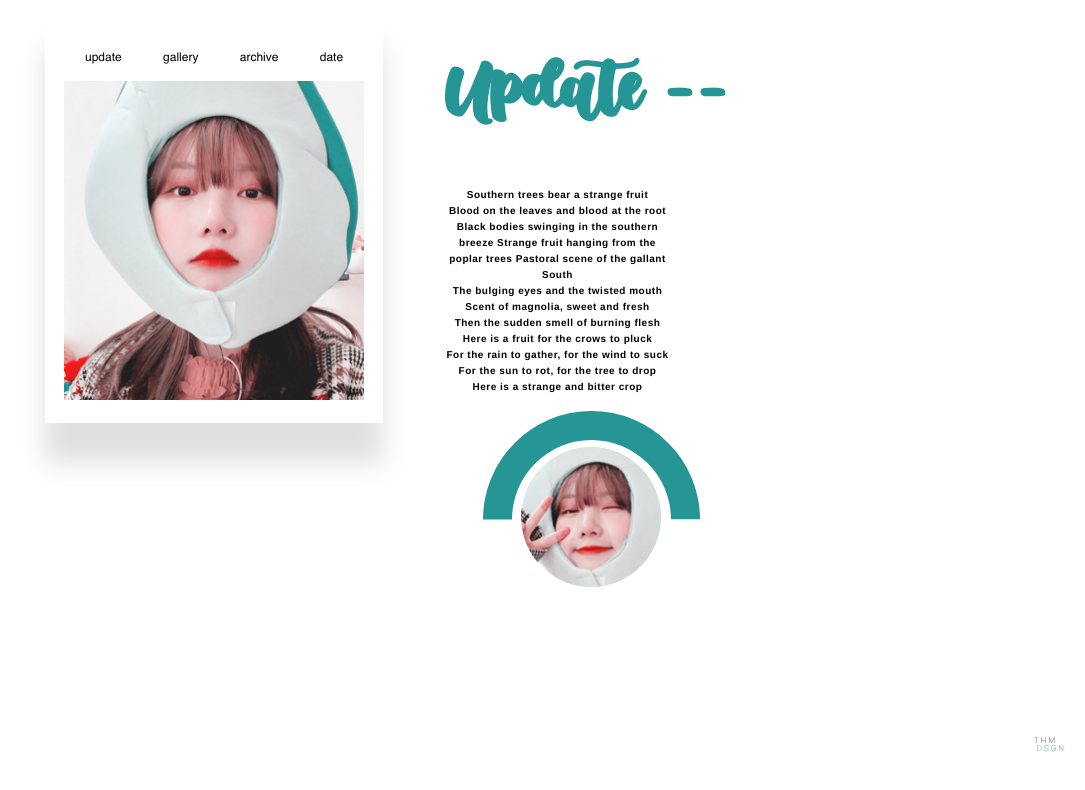
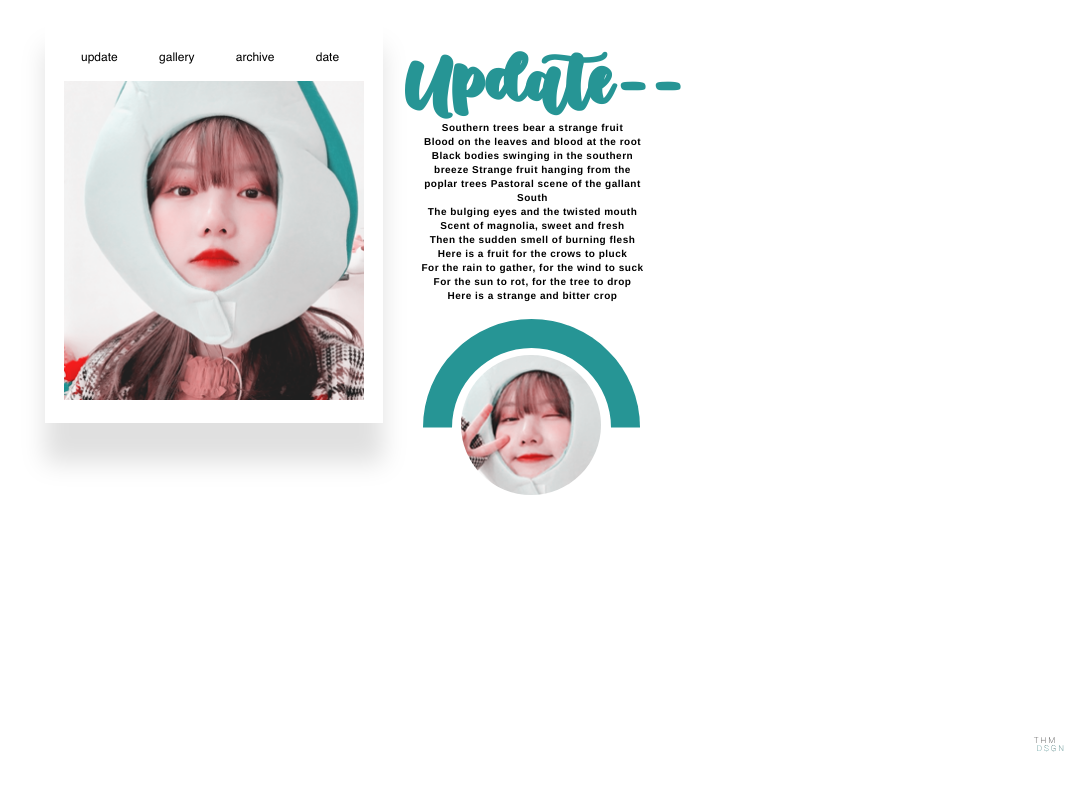
Before and after one commit to VRN4K/frontend-portfolio, a plain HTML site: page page #1: avocado/src/templates/avocado-template.html in a window 1280 px wide. Shown: the whole page, without its empty margins (195-1280 px from the left). Drawn offline with Linux system fonts and the light colour scheme.

Commit message:
[*] update text form in css

```diff
--- a/page #1: avocado/src/styles/style.css
+++ b/page #1: avocado/src/styles/style.css
@@ -28,7 +28,7 @@
      left: 5px;
      transition: left 2s;
  }
- .transition, .item_link{
+ .transition, .item_link, .credit_link{
      transition: .6s ease-in-out;
  }
 .colour_grey{
@@ -69,7 +69,7 @@
     margin: 0 0 0 28px;
  }
 .navi-bar:first-child{
-    left: -52px;
+    left: -56px;
 }
 .item_link{
     text-decoration: none;
@@ -84,31 +84,35 @@
     margin: 45px 0 0 0 ;
     width: 300px;
 }
+.text-form{
+    margin-left: -40px;
+}
 .text-form_title{
+    margin-top: 35px;
     font-size: 61px;
-    letter-spacing: -2px;
     color: #269595;
     font-family: Muthiara, serif;
 }
 .text-form_text{
     width: 225px;
+    margin: -60px 0 0 15px;
     text-align: center;
     font-family: Helvetica, serif;
     font-weight: bold;
     font-size: 10px;
     letter-spacing: 0.5px;
-    line-height: 16px;
+    line-height: 14px;
 }
 .circles-form{
     position: relative;
     display: block;
-    margin: 16px 0 0 38px;
+    margin: 16px 0 0 18px;
 }
 .circles-form_round{
     position: relative;
     width: 159px;
     height: 159px;
-    border: 29px solid white;
+    border: 29px solid transparent;
     border-top-color: #269595;
     border-left-color: #269595;
     border-radius: 50%;
```
Also changed, not shown: page #1: avocado/src/templates/avocado-template.html (+1 -1 lines).
